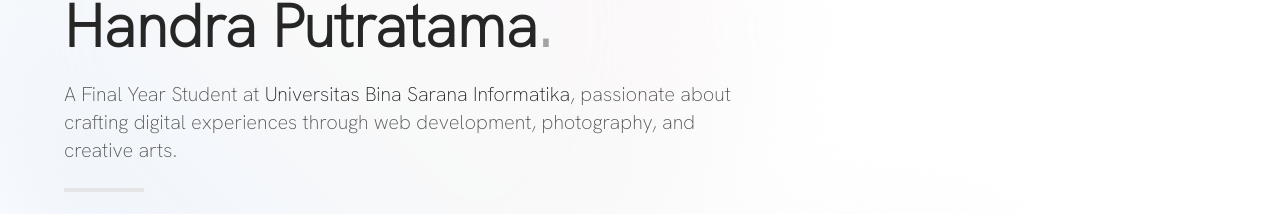
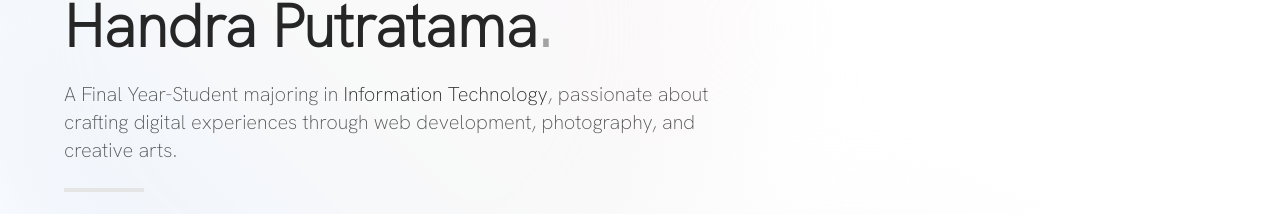
Before and after one commit to Nachthirsch/yuunagi-portofolio, a React (Vite) app: page /v2 in a window 1280 px wide. Shown: the part 310-524 px from the top of the page. Built offline with nearby package versions, Linux system fonts and the light colour scheme; a web font is replaced by a local one.

Commit message:
Perubahan text

```diff
--- a/src/components/pages/v2/portfolio/Hero.jsx
+++ b/src/components/pages/v2/portfolio/Hero.jsx
@@ -111,9 +111,9 @@ const Hero = () => {
                 className="max-w-2xl"
               >
                 <p className="text-neutral-600 text-lg sm:text-xl leading-relaxed">
-                  A Final Year Student at{" "}
+                  A Final Year-Student majoring in{" "}
                   <span className="font-medium text-neutral-800">
-                    Universitas Bina Sarana Informatika
+                    Information Technology
                   </span>
                   , passionate about crafting digital experiences through web development, photography, and creative arts.
                 </p>
--- a/src/components/portofolio/header.jsx
+++ b/src/components/portofolio/header.jsx
@@ -54,7 +54,7 @@ const Header = () => {
               .
               <br className="hidden sm:block" />
               <span className="block mt-2 sm:mt-0 sm:inline">
-                I&apos;m a Final Year Student at <span className="text-white font-medium">Universitas Bina Sarana Informatika</span> majoring in Information Technology, having an interest in Web Development, photography, music and art.
+                I&apos;m a final-year Student majoring in Information Technology, having an interest in Web Development, photography, music and art.
               </span>
             </p>
           </div>
```
